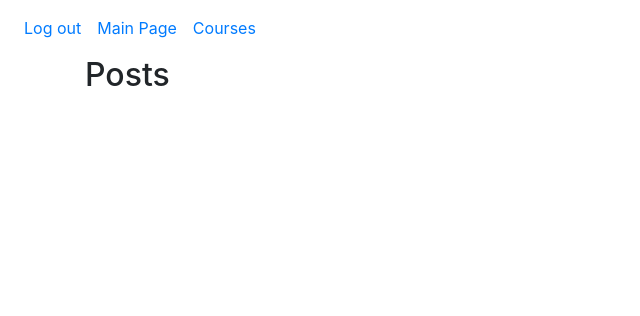
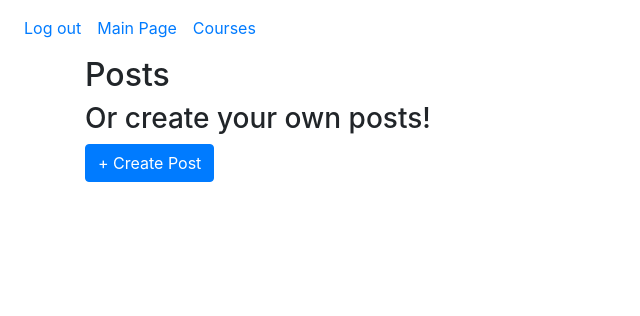
Before and after one commit to vuxy98/Art-fundamentals-teaching-web-app, a Flask app: page /main in a window 1280 px wide. Shown: the top 316 px of the page, without its empty margins (0-640 px from the left). Run offline with Flask 3, Linux system fonts and the light colour scheme; the visitor is signed in with stand-in values (Sample User, id 1); data that the repository does not hold is empty; some libraries are stand-ins or nearby versions.

Commit message:
basic user posts implemented, will be adding delete post soon

```diff
--- a/shell.py
+++ b/shell.py
@@ -1,6 +1,8 @@
 from website import create_app
 from website.models import db, User
 from werkzeug.security import generate_password_hash
+
+#admin user is created here
 
 app = create_app()
 with app.app_context():
--- a/website/templates/main.html
+++ b/website/templates/main.html
@@ -10,4 +10,15 @@
             <p>{{ post.timestamp }}</p>
         </div>
 {% endfor %}
+<h3>Or create your own posts!</h3>
+<a href="{{ url_for('views.create_post') }}" class="btn btn-primary">+ Create Post</a>
 {% endblock %}
+
+<style>
+    .btn-primary:hover {
+      background-color: #0056b3;
+      border-color: #0056b3;
+      transform: scale(1.05);
+      transition: all 0.2s ease-in-out;
+    }
+</style>
--- a/website/views.py
+++ b/website/views.py
@@ -1,5 +1,5 @@
 #user's view pages
-from flask import Blueprint,render_template, flash, request,jsonify
+from flask import Blueprint, redirect, url_for,render_template, flash, request,jsonify
 from flask_login import login_required, current_user
 from .models import db, Course, Posts
 import json
@@ -17,7 +17,8 @@ def landing():
 @views.route('/main')
 @login_required
 def main():
-    return render_template("main.html", user=current_user)
+    posts = Posts.query.order_by(Posts.timestamp.desc()).all()
+    return render_template('main.html', posts=posts, user=current_user)
 
 @views.route('/main/courses')
 @login_required
@@ -25,10 +26,6 @@ def main_courses():
     courses = Course.query.order_by(Course.order).all()  # fetch all courses in order
     return render_template("courses.html", user=current_user, courses=courses)
 
-@views.route('/main/stream')#guests should be able to see this, but can't interact unless they are logged in
-@login_required
-def main_mainstream():
-    return render_template("mainstream.html", user=current_user)
 
 @views.route('/main/problems')#problems forum
 @login_required
@@ -46,3 +43,30 @@ def main_tools():
 def course_detail(course_id):
     course = Course.query.get_or_404(course_id)
     return render_template('course_detail.html', user=current_user, course=course)
+
+# users can create them posts here, as long as they are logged in ofc
+@views.route('/main/create-post', methods=['GET', 'POST'])
+@login_required
+def create_post():
+    if request.method == 'POST':
+        title = request.form.get('post_title')
+        content = request.form.get('content')
+        image_url = request.form.get('image_url')
+        tags = request.form.get('tags')
+        # check for eligible post
+        if not title or not content:
+            flash('Post must have a title and content.', category='error')
+        else:
+            new_post = Posts(
+                post_title=title,
+                content=content,
+                image_url=image_url,
+                tags=tags,
+                user_id=current_user.id
+            )
+            db.session.add(new_post)
+            db.session.commit()
+            flash('Post created!', category='success')
+            return redirect(url_for('views.main'))
+
+    return render_template("create_post.html", user=current_user)
```
Also changed, not shown: website/templates/create_post.html (added, +11 -0 lines), website/templates/mainstream.html (deleted, +0 -8 lines).
